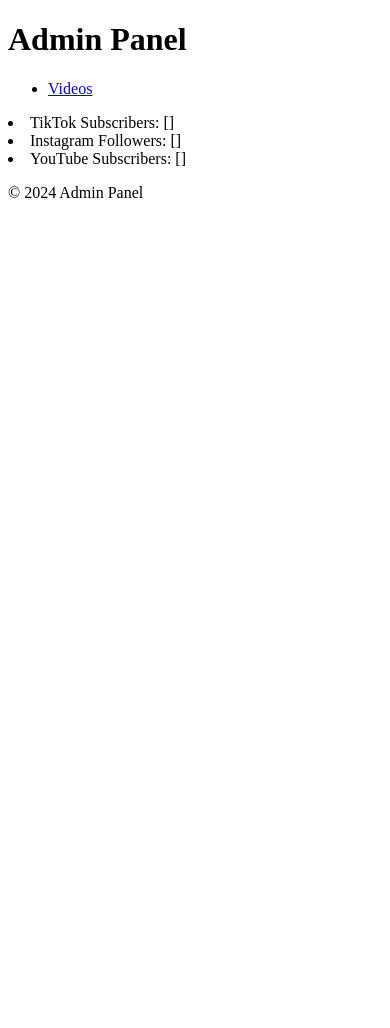
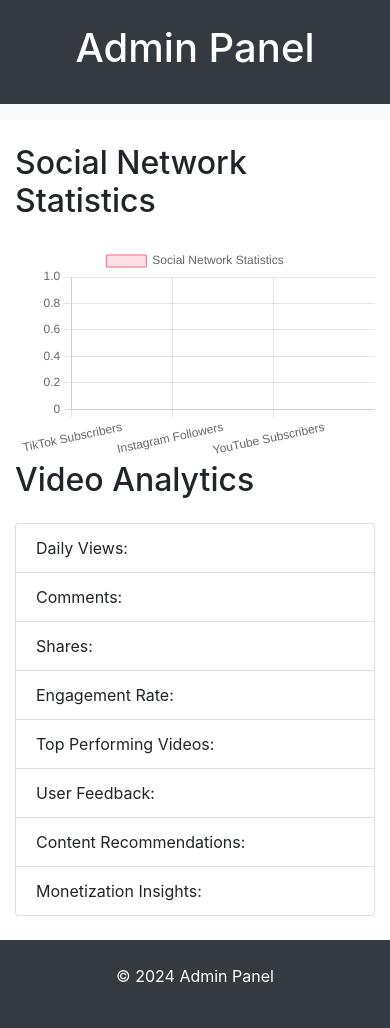
Before and after one commit to LuminifeorusAE/shortgen, a Flask app: template Admin/templates/base.html in a window 390 px wide. Before the commit the page ends 198 px from the top, so only its background shows below. Run offline with Flask 3, Linux system fonts and the light colour scheme; the template is opened without the code that fills it: most values are stand-ins (such as "Sample title", 1, 10 or a date in 2020); some libraries are stand-ins or nearby versions.

Commit message:
used bootstrap for visualy comfortable view

```diff
--- a/Admin/app.py
+++ b/Admin/app.py
@@ -21,12 +21,12 @@
     youtube_subscribers = db.Column(db.Integer, default=0)
 
 # Routes
-@app.route('/videos')
+@app.route('/index')
 def index():
     videos = Video.query.all()
     return render_template('index.html', videos=videos)
 
-@app.route('/base', methods=['GET', 'POST'])
+@app.route('/', methods=['GET', 'POST'])
 def base():
     if request.method == 'GET':
         return render_template('base.html')
--- a/Admin/templates/base.html
+++ b/Admin/templates/base.html
@@ -4,28 +4,89 @@
     <meta charset="UTF-8">
     <meta name="viewport" content="width=device-width, initial-scale=1.0">
     <title>Admin Panel</title>
+    <!-- Include Bootstrap CSS -->
+    <link rel="stylesheet" href="https://stackpath.bootstrapcdn.com/bootstrap/4.5.2/css/bootstrap.min.css">
+    <!-- Include Chart.js -->
+    <script src="https://cdn.jsdelivr.net/npm/chart.js"></script>
 </head>
 <body>
-    <header>
-        <h1>Admin Panel</h1>
+    <header class="bg-dark text-white p-4">
+        <h1 class="text-center">Admin Panel</h1>
     </header>
-    <nav>
-        <ul>
-            <!-- Add a link to navigate to the index page -->
-            <li><a href="{{ url_for('index') }}">Videos</a></li>
-            <!-- Add more navigation links here as needed -->
-        </ul>
+    <nav class="navbar navbar-expand-lg navbar-light bg-light">
+        <div class="collapse navbar-collapse" id="navbarSupportedContent">
+            <ul class="navbar-nav mr-auto">
+                <li class="nav-item">
+                    <a class="nav-link" href="{{ url_for('index') }}">Videos</a>
+                </li>
+                <!-- Add more navigation links here as needed -->
+            </ul>
+        </div>
     </nav>
-                <li>TikTok Subscribers: {{ tiktok_subscribers }}</li>
-                <li>Instagram Followers: {{ instagram_followers }}</li>
-                <li>YouTube Subscribers: {{ youtube_subscribers }}</li>
-        </ul>
-    </nav>
-    <main>
-        {% block content %}{% endblock %}
-    </main>
-    <footer>
-        <p>&copy; 2024 Admin Panel</p>
+
+    <div class="container mt-4">
+        <section>
+            <h2 class="mb-4">Social Network Statistics</h2>
+            <div class="row">
+                <div class="col-md-6">
+                    <!-- Add a canvas element for the chart -->
+                    <canvas id="socialNetworkChart" width="1000" height="600"></canvas>
+                </div>
+            </div>
+        </section>
+
+        <section>
+            <h2 class="mb-4">Video Analytics</h2>
+            <ul class="list-group">
+                <li class="list-group-item">Daily Views: <!-- Add code to display daily views --></li>
+                <li class="list-group-item">Comments: <!-- Add code to display total comments --></li>
+                <li class="list-group-item">Shares: <!-- Add code to display total shares --></li>
+                <li class="list-group-item">Engagement Rate: <!-- Add code to calculate and display engagement rate --></li>
+                <li class="list-group-item">Top Performing Videos: <!-- Add code to display top performing videos --></li>
+                <li class="list-group-item">User Feedback: <!-- Add code to display user feedback section --></li>
+                <li class="list-group-item">Content Recommendations: <!-- Add code to display content recommendations --></li>
+                <li class="list-group-item">Monetization Insights: <!-- Add code to display monetization metrics --></li>
+            </ul>
+        </section>
+    </div>
+
+    <footer class="bg-dark text-white p-4 mt-4">
+        <p class="text-center">&copy; 2024 Admin Panel</p>
     </footer>
+
+    <!-- JavaScript code for Chart.js -->
+    <script>
+        var ctx = document.getElementById('socialNetworkChart').getContext('2d');
+        var myChart = new Chart(ctx, {
+            type: 'bar',
+            data: {
+                labels: ['TikTok Subscribers', 'Instagram Followers', 'YouTube Subscribers'],
+                datasets: [{
+                    label: 'Social Network Statistics',
+                    data: [{{ tiktok_subscribers }}, {{ instagram_followers }}, {{ youtube_subscribers }}],
+                    backgroundColor: [
+                        'rgba(255, 99, 132, 0.2)',
+                        'rgba(54, 162, 235, 0.2)',
+                        'rgba(255, 206, 86, 0.2)'
+                    ],
+                    borderColor: [
+                        'rgba(255, 99, 132, 1)',
+                        'rgba(54, 162, 235, 1)',
+                        'rgba(255, 206, 86, 1)'
+                    ],
+                    borderWidth:1
+                }]
+            },
+            options: {
+                scales: {
+                    yAxes: [{
+                        ticks: {
+                            beginAtZero: true
+                        }
+                    }]
+                }
+            }
+        });
+    </script>
 </body>
 </html>
```
Also changed, not shown: Admin/templates/index.html (+21 -8 lines).
